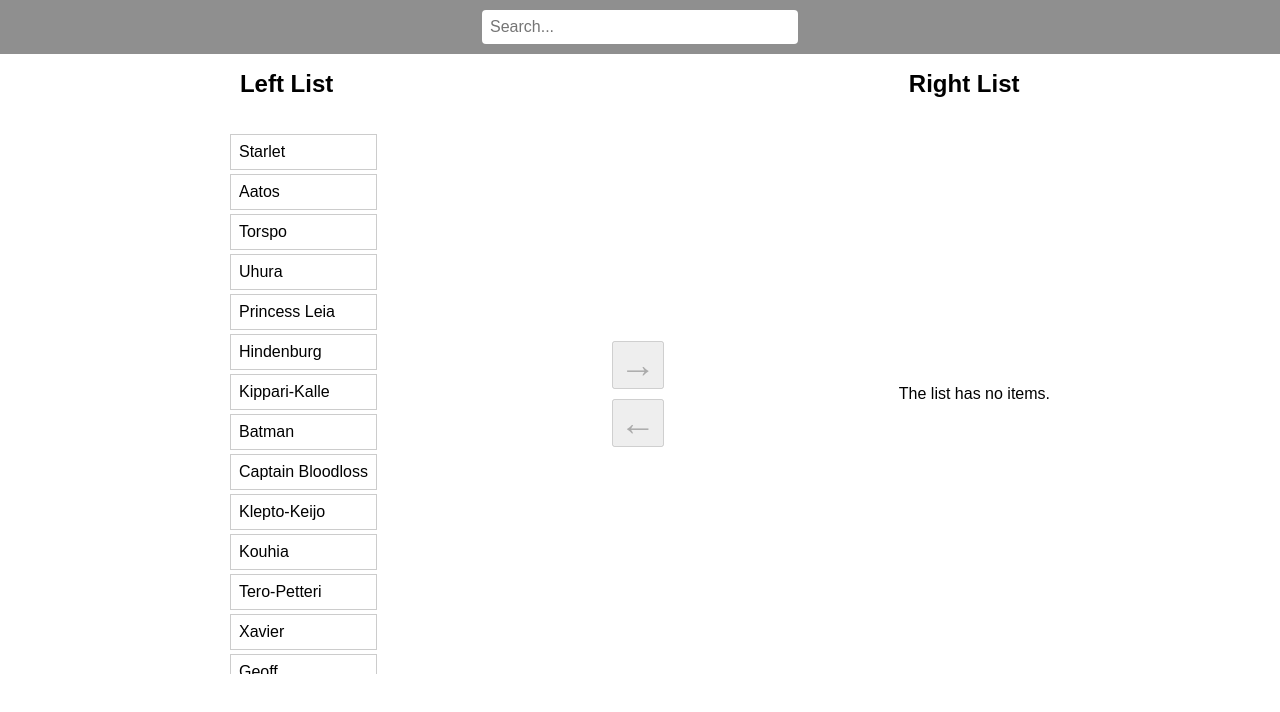
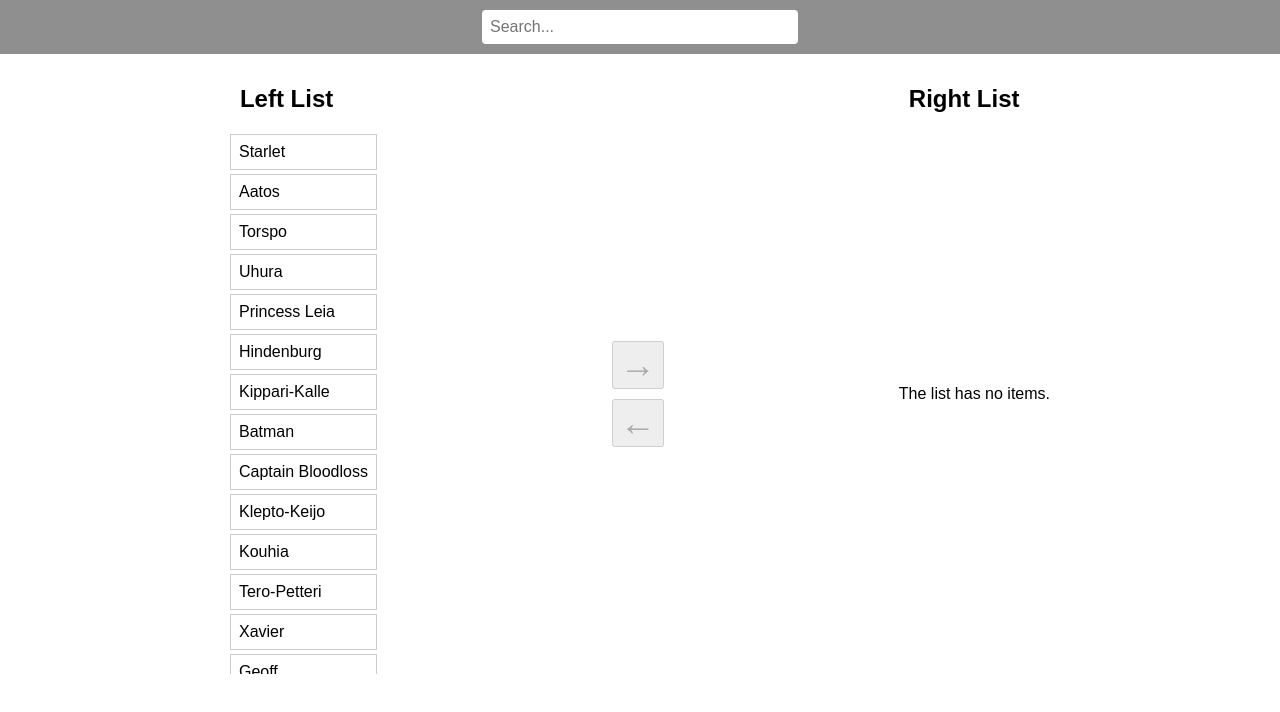
Before and after one commit to marbokEmptomies/listat091123, a React (Vite) app: page / in a window 1280 px wide. Shown: the top 712 px of the page. Built offline with nearby package versions, Linux system fonts and the light colour scheme.

Commit message:
style tweaks

```diff
--- a/src/App.css
+++ b/src/App.css
@@ -14,8 +14,8 @@ body, html {
 
 .navbar {
   display: flex;
-  flex-direction: column;
-  align-items: center;
+  flex-direction: row;
+  justify-content: space-evenly;
   background-color: #8f8f8f;
   padding: 10px;
 }
@@ -77,9 +77,10 @@ button {
 
 h2 {
   position: fixed;
-  top: 40px;
+  top: 55px;
   background-color: white;
   padding: 10px;
+  cursor: pointer;
 }
 
 .empty {
```
